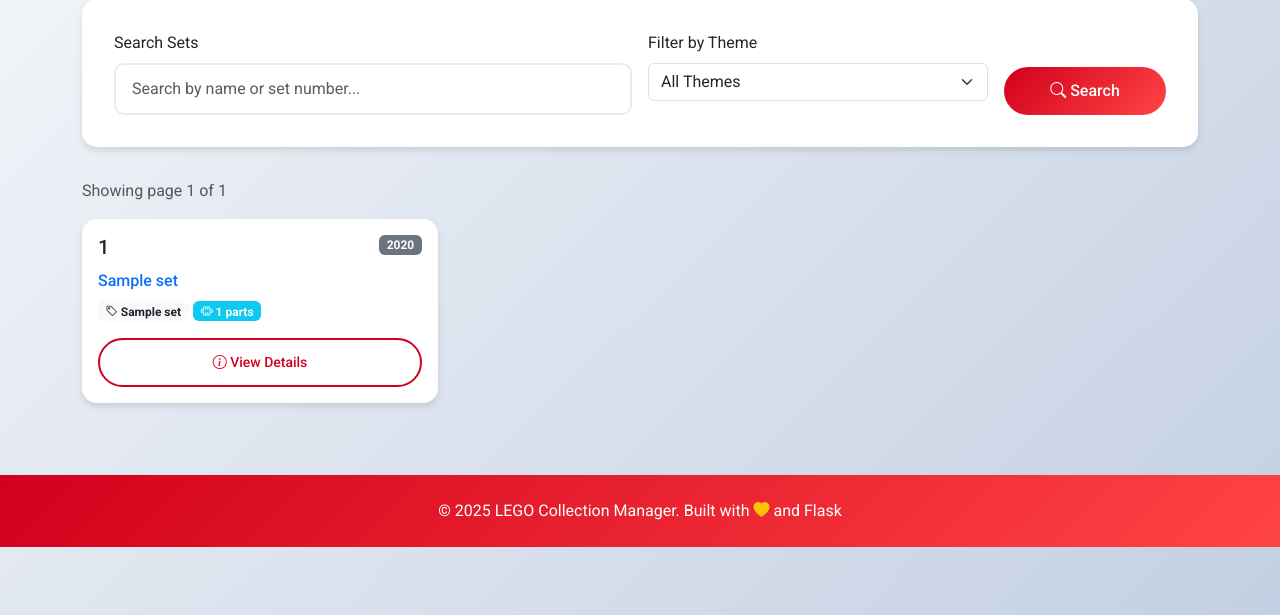
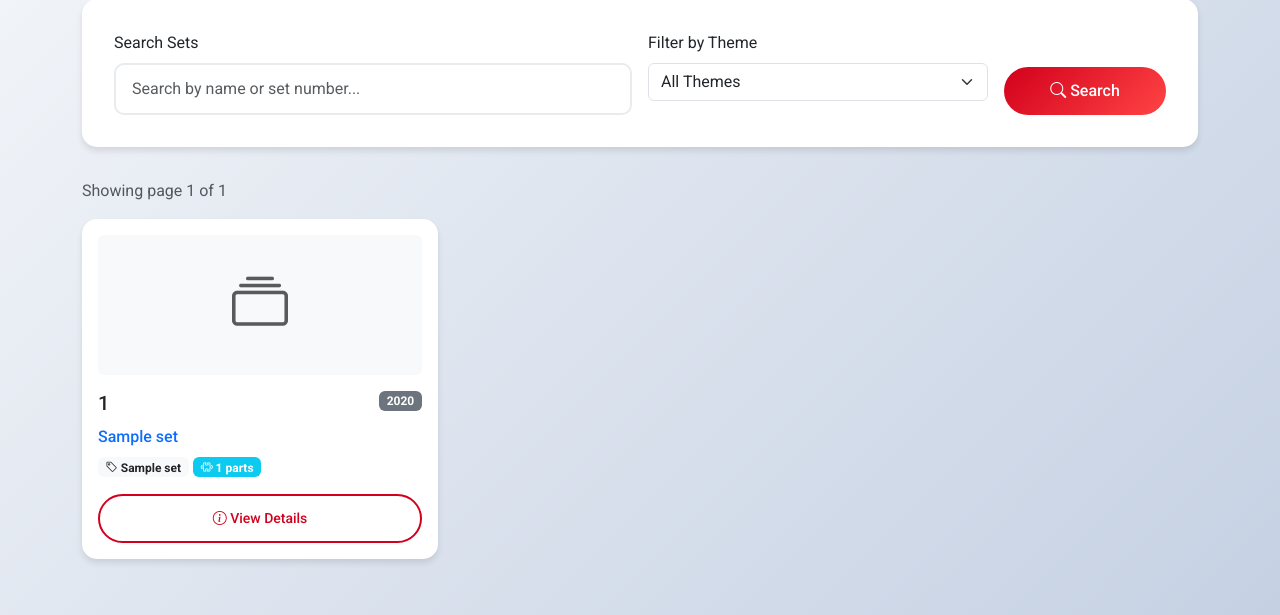
Before and after one commit to charris-msft/lego_app, a Flask app: template templates/sets.html in a window 1280 px wide. Shown: the part 183-798 px from the top of the page. Run offline with Flask 3, Linux system fonts and the light colour scheme; the template is opened without the code that fills it: most values are stand-ins (such as "Sample title", 1, 10 or a date in 2020); some libraries are stand-ins or nearby versions.

Commit message:
Add image placeholders to LEGO sets page
Co-authored-by: charris-msft <74415662+charris-msft@users.noreply.github.com>

```diff
--- a/templates/sets.html
+++ b/templates/sets.html
@@ -57,6 +57,14 @@
             <div class="col-lg-4 col-md-6 mb-4">
                 <div class="card h-100">
                     <div class="card-body">
+                        <!-- Set Image Placeholder -->
+                        <div class="text-center mb-3">
+                            <div class="bg-light rounded d-flex align-items-center justify-content-center"
+                                 style="height: 140px;">
+                                <i class="bi bi-collection text-muted" style="font-size: 3.5rem;"></i>
+                            </div>
+                        </div>
+
                         <div class="d-flex justify-content-between align-items-start mb-3">
                             <h5 class="card-title mb-0">{{ set.set_num }}</h5>
                             {% if set.year %}
```
